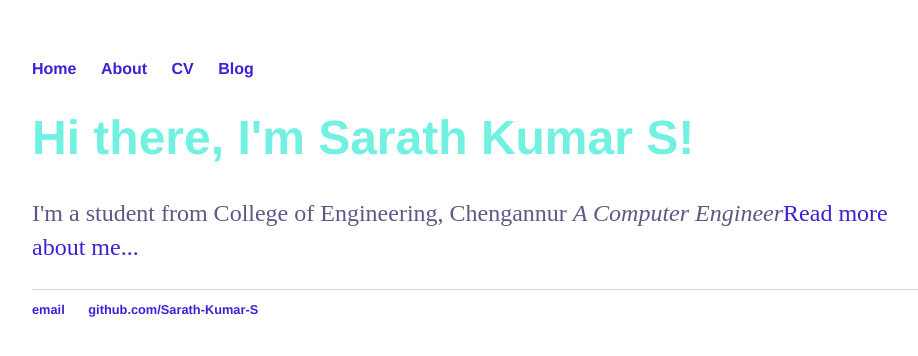
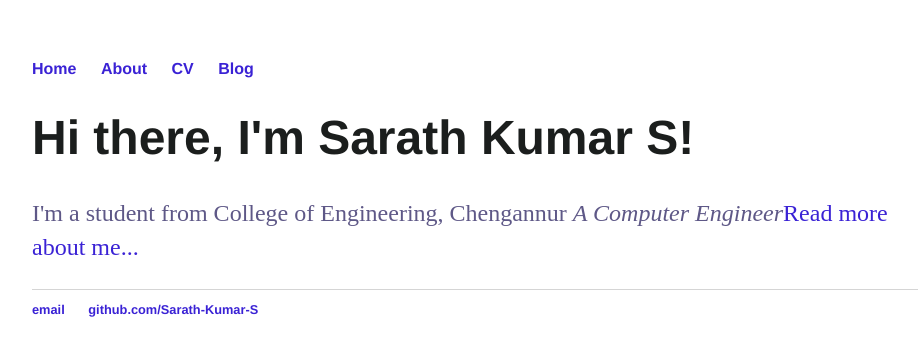
Before and after one commit to sayanpoddar123/Sarath-Kumar-S.github.io, a Jekyll site: the page built from index.html, in a window 1280 px wide. Shown: the top 356 px of the page, without its empty margins (160-1078 px from the left). Built offline with Jekyll 4.4.1, drawn with Linux system fonts in a browser that asks for light colours.

Commit message:
Update main.css

```diff
--- a/css/main.css
+++ b/css/main.css
@@ -1,5 +1,5 @@
 body {
-    color: #72F1E2;
+    color: #1B1E1D;
     margin: 60px auto;
     width: 70%;
 }
```
